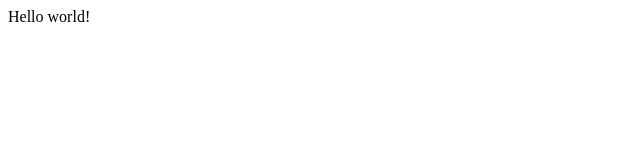
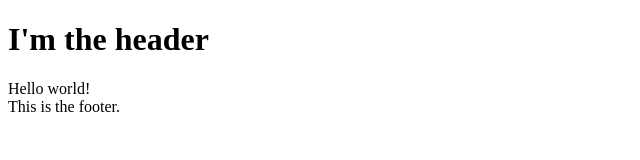
Before and after one commit to PrinzLev/cafe-de-la-coy, a Gatsby site: page / in a window 1280 px wide. Shown: the whole page, without its empty margins (0-640 px from the left). Built offline with nearby package versions, Linux system fonts and the light colour scheme; Gatsby itself is replaced by a stand-in of ours.

Commit message:
initial git commit

```diff
--- /dev/null
+++ b/src/component/footer/footer.js
@@ -0,0 +1,9 @@
+import React from "react"
+
+const Footer = () => (
+  <div>
+    <span>This is the footer.</span>
+  </div>
+)
+
+export default Footer
--- /dev/null
+++ b/src/component/header/header.js
@@ -0,0 +1,9 @@
+import React from "react"
+
+const Header = () => (
+  <div>
+    <h1>I'm the header</h1>
+  </div>
+)
+
+export default Header
--- /dev/null
+++ b/src/component/layout.js
@@ -0,0 +1,13 @@
+import React from "react"
+import Header from "./header/header"
+import Footer from "./footer/footer"
+
+const Layout = ({ children }) => (
+  <div>
+    <Header />
+    {children}
+    <Footer />
+  </div>
+)
+
+export default Layout
--- a/src/pages/index.js
+++ b/src/pages/index.js
@@ -1,5 +1,10 @@
 import React from "react"
+import Layout from "../component/layout"
 
-export default function Home() {
-  return <div>Hello world!</div>
-}
+const Home = () => (
+  <Layout>
+    <div>Hello world!</div>
+  </Layout>
+)
+
+export default Home
```
